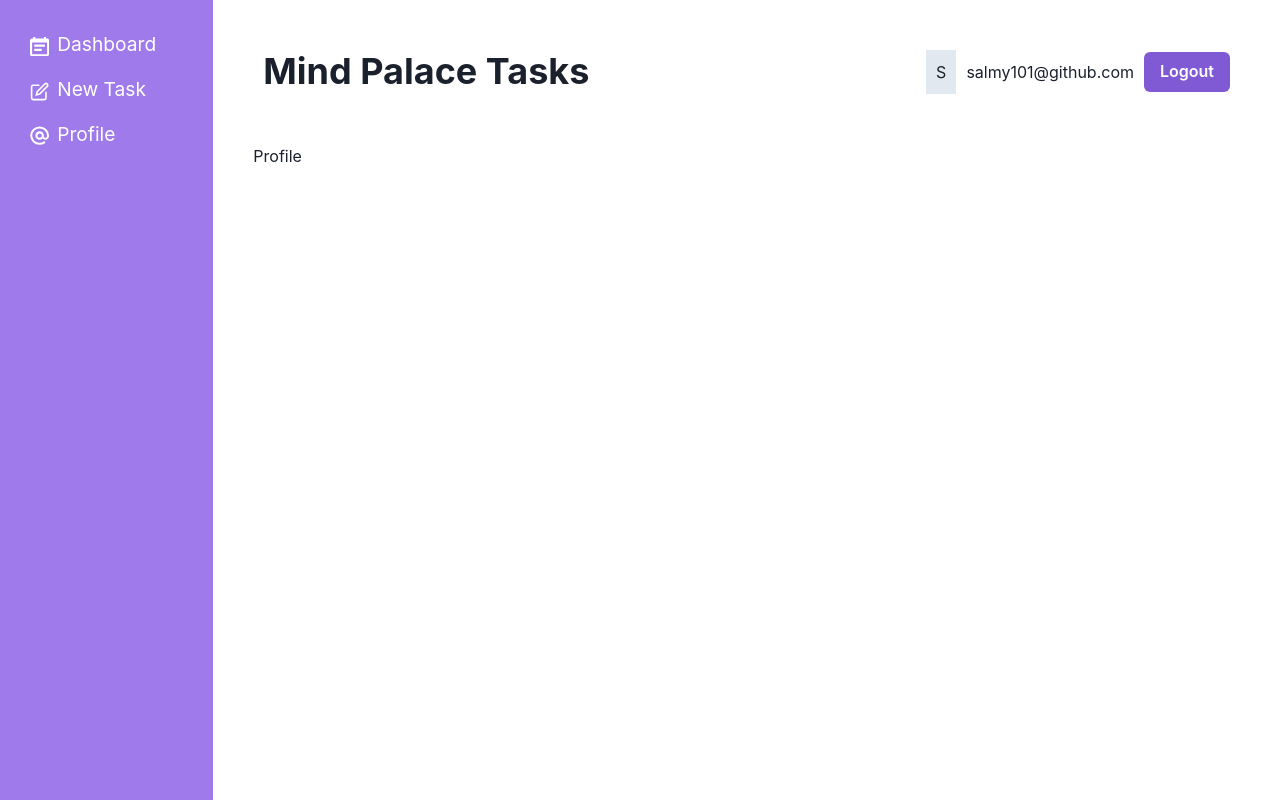
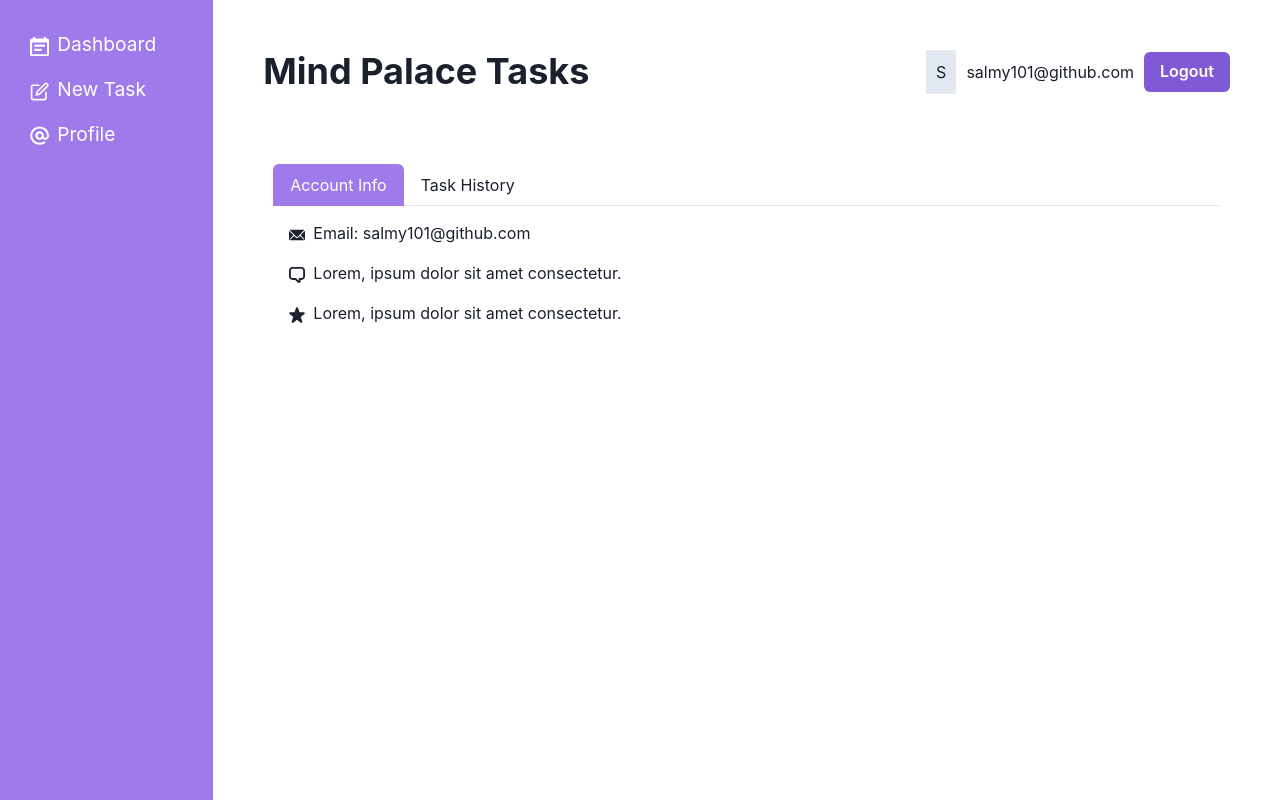
Before and after one commit to salmy101/not-your-mothers-cookbook, a React (Vite) app: page /profile in a window 1280 px wide. Built offline with nearby package versions, Linux system fonts and the light colour scheme.

Commit message:
creating tabs in the profile page

```diff
--- a/src/pages/Profile.jsx
+++ b/src/pages/Profile.jsx
@@ -1,5 +1,60 @@
+import { TabList, Tabs, Tab, TabPanels, TabPanel, List, ListItem, ListIcon } from "@chakra-ui/react";
+import { ChatIcon, CheckCircleIcon, EmailIcon, StarIcon, WarningIcon } from '@chakra-ui/icons'
+
+
+
 export default function Profile() {
   return (
-    <div>Profile</div>
+    <Tabs mt="40px" colorScheme="purple" p="20px" variant="enclosed">
+      <TabList>
+        <Tab _selected={{color: "white" , bg:"purple.400"}}>Account Info</Tab>
+        <Tab _selected={{color: "white" , bg:"purple.400"}}>Task History</Tab>
+      </TabList>
+      <TabPanels>
+        <TabPanel>
+          <List spacing={4}>
+            <ListItem>
+              <ListIcon as={EmailIcon}/>
+              Email: salmy101@github.com
+            </ListItem>
+            <ListItem>
+              <ListIcon as={ChatIcon}/>
+              Lorem, ipsum dolor sit amet consectetur.
+            </ListItem>
+            <ListItem>
+              <ListIcon as={StarIcon}/>
+              Lorem, ipsum dolor sit amet consectetur.
+            </ListItem>
+          </List>
+        </TabPanel>
+
+        <TabPanel>
+          <List spacing={4}>
+          <ListItem>
+              <ListIcon as={CheckCircleIcon} color="teal.400"/>
+              Lorem, ipsum dolor sit amet consectetur.
+            </ListItem>
+            <ListItem>
+              <ListIcon as={CheckCircleIcon} color="teal.400"/>
+              Lorem, ipsum dolor sit amet consectetur.
+            </ListItem>
+            <ListItem>
+              <ListIcon as={WarningIcon} color="red.400"/>
+              Lorem, ipsum dolor sit amet consectetur.
+            </ListItem>
+            <ListItem>
+              <ListIcon as={CheckCircleIcon} color="teal.400"/>
+              Lorem, ipsum dolor sit amet consectetur.
+            </ListItem>
+            <ListItem>
+              <ListIcon as={WarningIcon} color="red.400"/>
+              Lorem, ipsum dolor sit amet consectetur.
+            </ListItem>
+          </List>
+        </TabPanel>
+
+
+      </TabPanels>
+    </Tabs>
   )
 }
```
